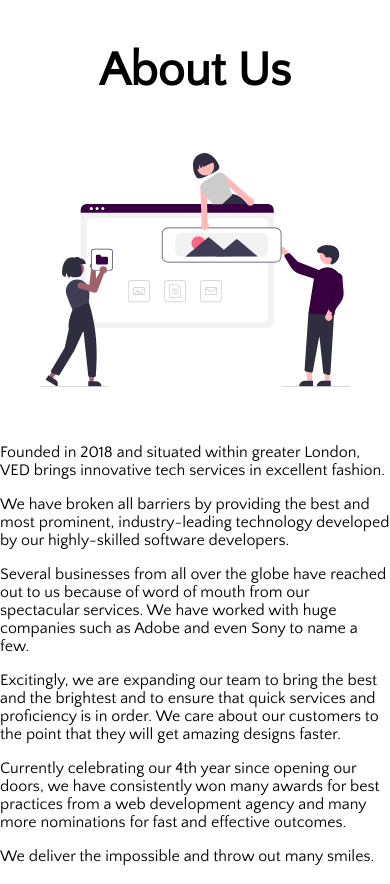
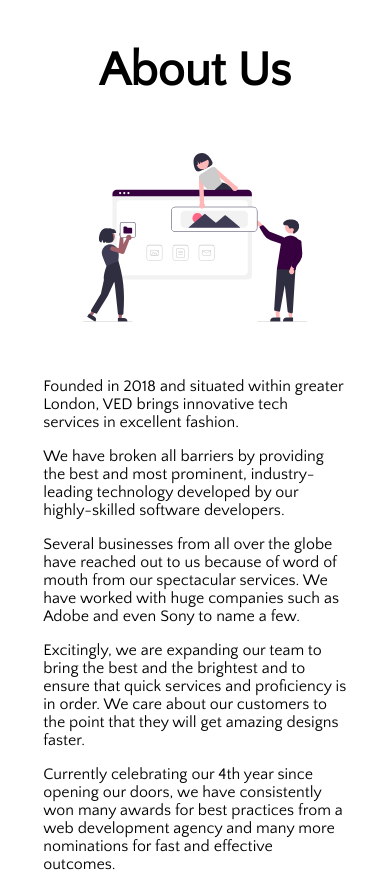
Before and after one commit to PJSalter/agency-website, a plain HTML site: page index.html in a window 390 px wide. Shown: the part 840-1724 px from the top of the page. Drawn offline with Linux system fonts and the light colour scheme.

Commit message:
change padding about us mobile

```diff
--- a/styles.css
+++ b/styles.css
@@ -193,6 +193,7 @@ h2 {
     flex-flow: row wrap;
     justify-content: center;
     gap: 20px;
+    padding: 0rem 2.7rem;
 }
 
 .about-container > div {
```
